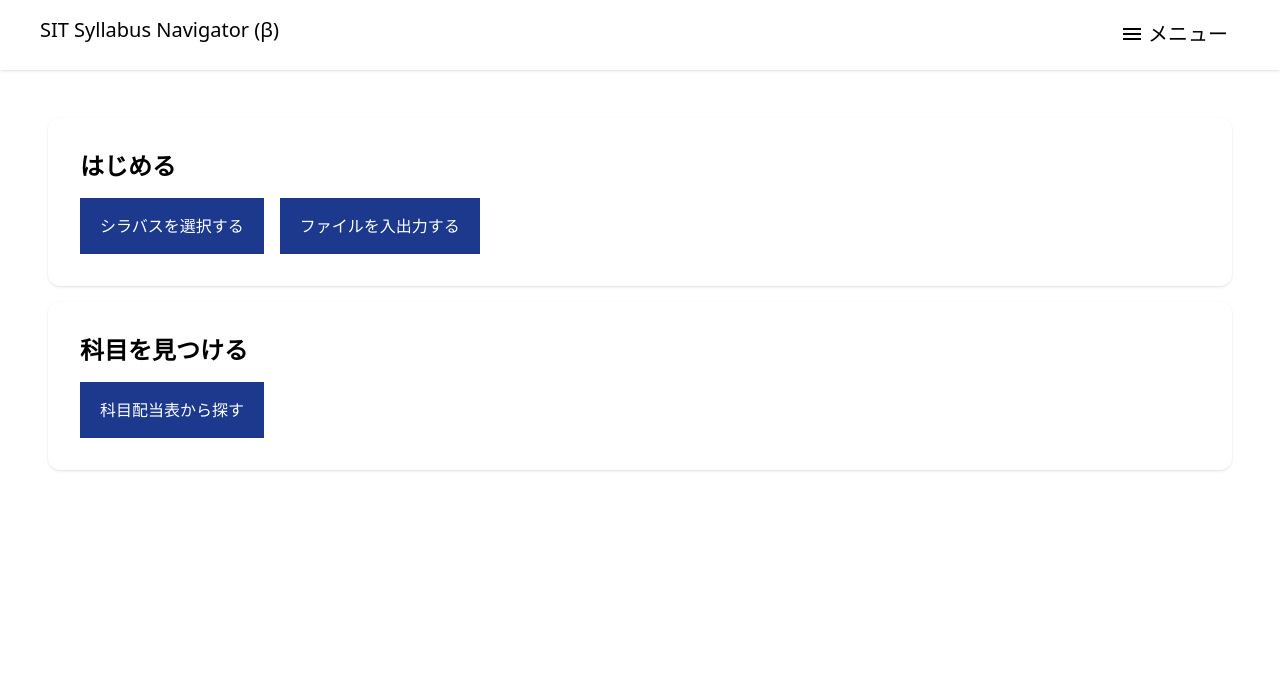
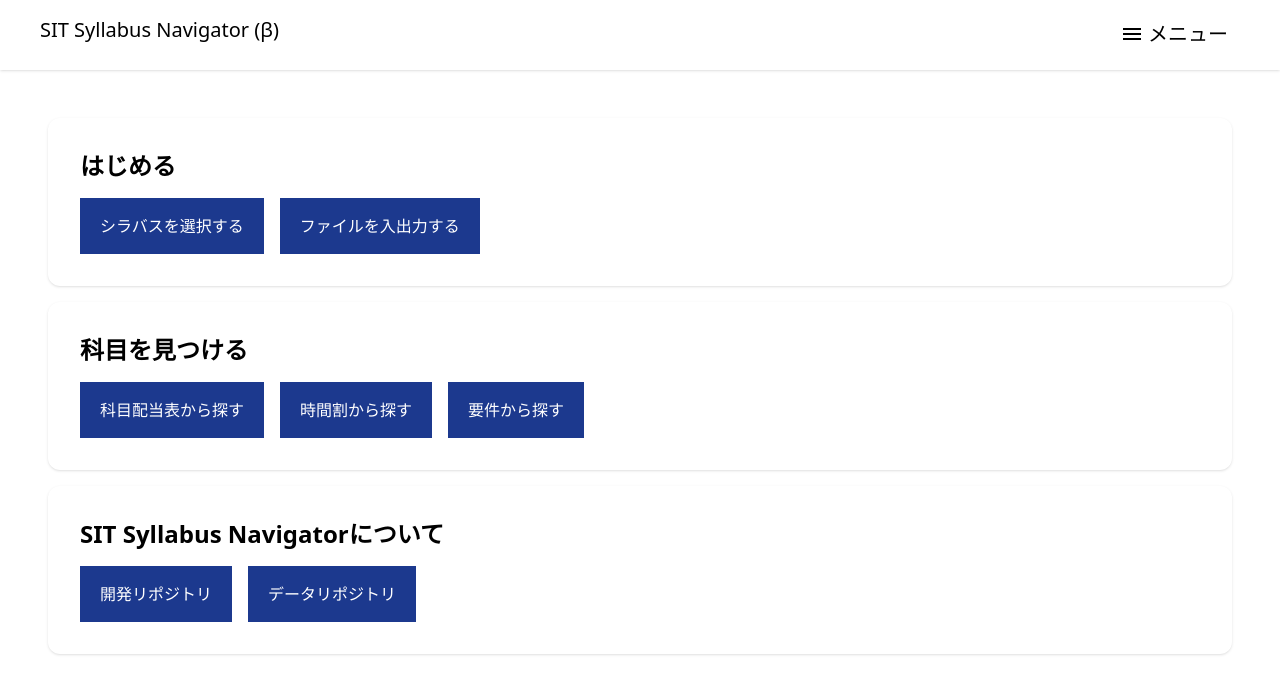
Before and after one commit to glyzinieh/SIT-Syllabus-Navigator, a Next.js app: page / in a window 1280 px wide. Shown: the top 694 px of the page. Built offline with nearby package versions, Linux system fonts and the light colour scheme; what @digital-go-jp/tailwind-theme-plugin would draw is missing.

Commit message:
MenuButtonコンポーネントのhrefプロパティにデフォルト値を追加し、aria-disabledおよびtargetプロパティをオプションに変更。ページコンポーネントでのMenuButtonの使用を更新。

```diff
--- a/src/app/(index)/_components/menuBottun.tsx
+++ b/src/app/(index)/_components/menuBottun.tsx
@@ -1,21 +1,27 @@
-import Link from "next/link";
 import { Button } from "@/components/digital-go-jp";
 
 export function MenuButton({
-	href,
+	href = "#",
+	"aria-disabled": ariaDisabled = false,
+	target = "_self",
 	children,
 }: {
-	href: string;
+	href?: string;
+	"aria-disabled"?: boolean;
+	target?: string;
 	children: React.ReactNode;
 }) {
 	return (
 		<Button asChild variant="solid-fill" size="lg">
-			<Link
+			<a
 				href={href}
 				className="inline-flex items-center justify-center"
+				aria-disabled={ariaDisabled}
+				target={target}
+				rel={target === "_blank" ? "noopener noreferrer" : undefined}
 			>
 				{children}
-			</Link>
+			</a>
 		</Button>
 	);
 }
--- a/src/app/(index)/page.tsx
+++ b/src/app/(index)/page.tsx
@@ -5,10 +5,26 @@ export default function Page() {
 		<>
 			<MenuSection title="はじめる">
 				<MenuButton href="/select">シラバスを選択する</MenuButton>
-				<MenuButton href="/file">ファイルを入出力する</MenuButton>
+				<MenuButton aria-disabled>ファイルを入出力する</MenuButton>
 			</MenuSection>
 			<MenuSection title="科目を見つける">
 				<MenuButton href="/subjects">科目配当表から探す</MenuButton>
+				<MenuButton aria-disabled>時間割から探す</MenuButton>
+				<MenuButton aria-disabled>要件から探す</MenuButton>
+			</MenuSection>
+			<MenuSection title="SIT Syllabus Navigatorについて">
+				<MenuButton
+					href="https://github.com/glyzinieh/sit-syllabus-navigator"
+					target="_blank"
+				>
+					開発リポジトリ
+				</MenuButton>
+				<MenuButton
+					href="https://github.com/glyzinieh/sit-syllabus-data"
+					target="_blank"
+				>
+					データリポジトリ
+				</MenuButton>
 			</MenuSection>
 		</>
 	);
```
